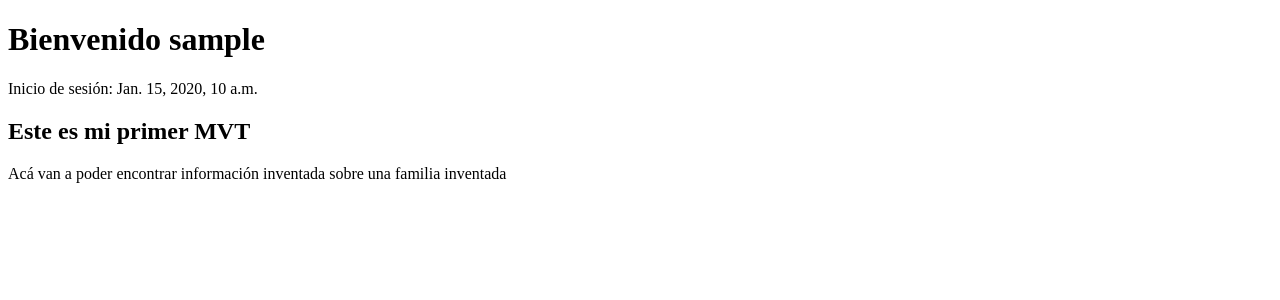
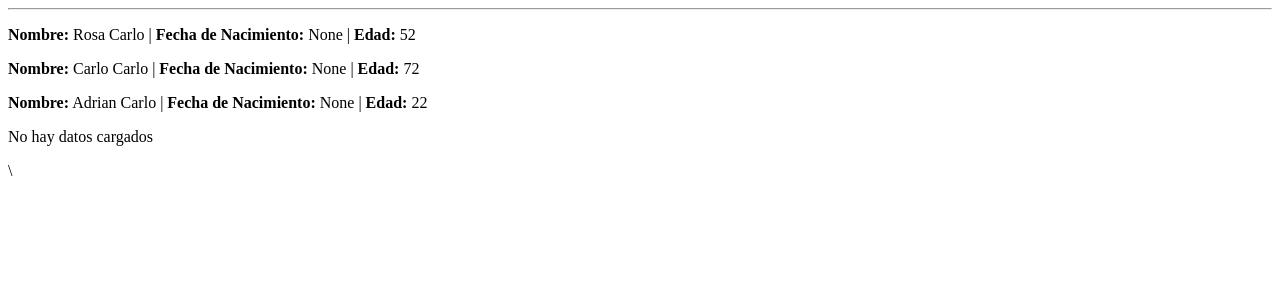
Before and after one commit to nachoboya/MVT_BoyadjianIgnacio, a Django app: template MVT_BoyadjianIgnacio/MVT_BoyadjianIgnacio/templates/index.html in a window 1280 px wide. Shown: the top 300 px of the page. Run offline with Django 4.2, Linux system fonts and the light colour scheme; data comes from the database, SQL or seed files in the repository; both versions use the stored data as it was after the commit; tables that the repository leaves empty hold one stand-in row (values such as "Sample post"); the template is opened without the code that fills it: values that come from a table or form of the project are taken from there, most other values are stand-ins (such as "Sample title", 1, 10 or a date in 2020).

Commit message:
Correciones de Any

```diff
--- a/MVT_BoyadjianIgnacio/MVT_BoyadjianIgnacio/templates/index.html
+++ b/MVT_BoyadjianIgnacio/MVT_BoyadjianIgnacio/templates/index.html
@@ -1,16 +1,37 @@
 <!DOCTYPE html>
+
 <html lang="en">
+
 <head>
-    <meta charset="UTF-8">
-    <meta http-equiv="X-UA-Compatible" content="IE=edge">
-    <meta name="viewport" content="width=device-width, initial-scale=1.0">
-    <title>Mi primer MVT</title>
+
+<meta charset="UTF-8">
+
+<meta http-equiv="X-UA-Compatible" content="IE=edge">
+
+<meta name="viewport" content="width=device-width, initial-scale=1.0">
+
+<title>Mi primer MVT</title>
+
 </head>
+
 <body>
-    <h1>Bienvenido {{ username }}</h1>
-    <p>Inicio de sesión: {{ fecha_actual }}</p>
-    <h2>Este es mi primer MVT</h2>
-    <p>Acá van a poder encontrar información inventada sobre una familia inventada</p>
+
+<hr>
+
+{% if familia %}
+
+{% for fami in familia %}
+
+<p><b>Nombre:</b> {{fami.nombre}} | <b>Fecha de Nacimiento:</b> {{fami.fecha_nacimiento}} | <b>Edad:</b> {{fami.edad}} </p>
+
+{% endfor %}
+
+<p>No hay datos cargados</p>
+
+{% endif %}
+
+\
 
 </body>
+
 </html>
```
Also changed, not shown: MVT_BoyadjianIgnacio/familia/views.py (+3 -6 lines), MVT_BoyadjianIgnacio/db.sqlite3.
